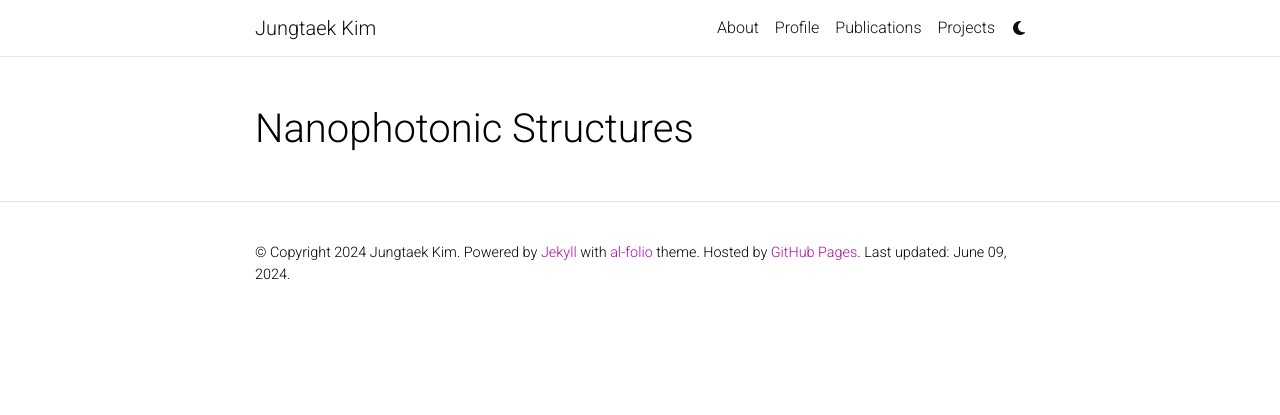
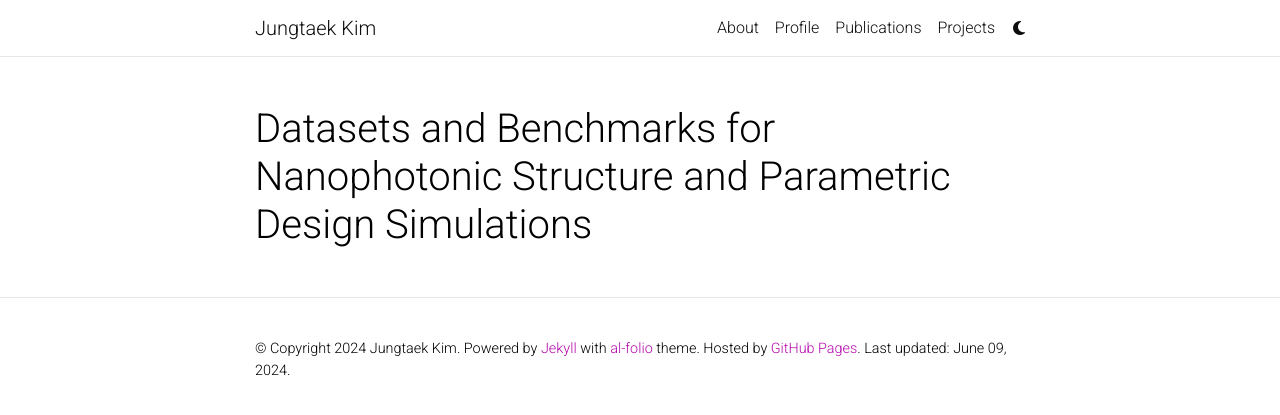
Before and after one commit to jungtaekkim/jungtaekkim.github.io, a Jekyll site: the page built from _projects/project_002.md, in a window 1280 px wide. Shown: the top 415 px of the page. Built offline with Jekyll 4.4.1, drawn with Linux system fonts in a browser that asks for light colours; comment, search, counter and statistics services are not loaded; a style sheet for code colours, icons or effects is not loaded.

Commit message:
Update all

```diff
--- a/_includes/projects_horizontal.html
+++ b/_includes/projects_horizontal.html
@@ -15,7 +15,7 @@
         <div class="col-md-12">
         {%- endif -%}
           <div class="card-body">
-            <h3 class="card-title">{{ project.title }}</h3>
+            <h3 class="card-title" style="font-size: 1.5em;">{{ project.title }}</h3>
             <p class="card-text">{{ project.description }}</p>
             <div class="row ml-1 mr-1 p-0">
               {%- if project.github -%}
--- a/_projects/project_002.md
+++ b/_projects/project_002.md
@@ -1,6 +1,6 @@
 ---
 layout: page
-title: Nanophotonic Structures
+title: Datasets and Benchmarks for Nanophotonic Structure and Parametric Design Simulations
 description:
 img: assets/img/nanophotonic.png
 importance: 2
```
